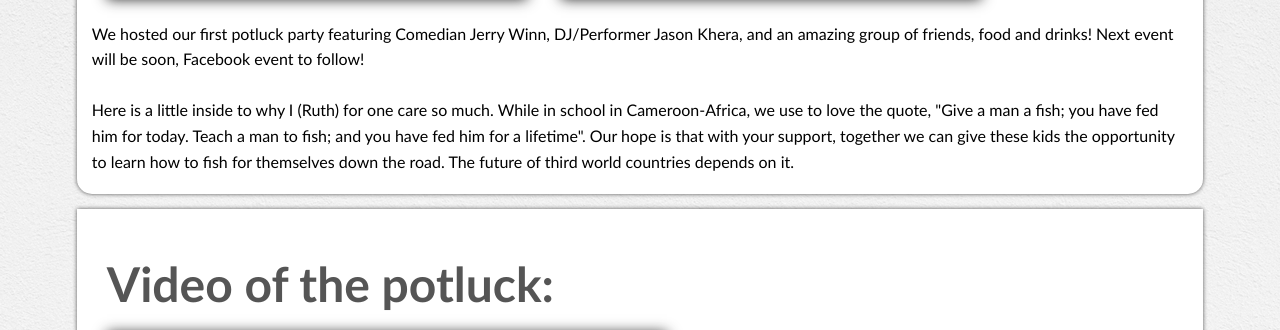
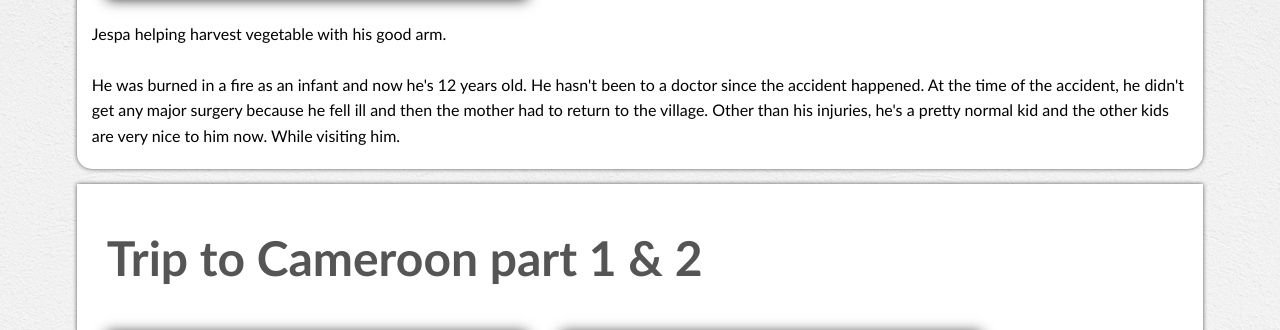
Before and after one commit to jcollyer/pas, a PHP site: page /news.php in a window 1280 px wide. Shown: the part 1382-1712 px from the top of the page. Run offline with PHP 8.4, Linux system fonts and the light colour scheme; some libraries are stand-ins or nearby versions.

Commit message:
Medea updates

```diff
--- a/news.php
+++ b/news.php
@@ -20,6 +20,15 @@ $pageTitle = "News & Media";
 					<iframe class="iframeClass" width="420" height="315" src="http://www.youtube.com/embed/RbCtZTye0T8" frameborder="0" allowfullscreen></iframe>
 				</div>
 				<p>So far we have raised a total of $940 of the $5000 needed. Please help us bring clean water to these kids.</p>
+			</div>
+			<div class="mission">
+				<div id="newsLink1">&nbsp;</div>
+				<h4>Jespa Ngong</h4>
+				<br />
+						<iframe class="iframeClass"  width="420" height="315" src="http://www.youtube.com/embed/QhpvUrAIXow" frameborder="0" allowfullscreen></iframe>				<br />
+				<p>Jespa helping harvest vegetable with his good arm.</p>
+				<br />
+				<p>He was burned in a fire as an infant and now he's 12 years old. He hasn't been to a doctor since the accident happened. At the time of the accident, he didn't get any major surgery because he fell ill and then the mother had to return to the village. Other than his injuries, he's a pretty normal kid and the other kids are very nice to him now. While visiting him.</p>
 			</div>
 			<div class="mission">
 				<div id="newsLink1">&nbsp;</div>
```
Also changed, not shown: community.php (+4 -3 lines).
